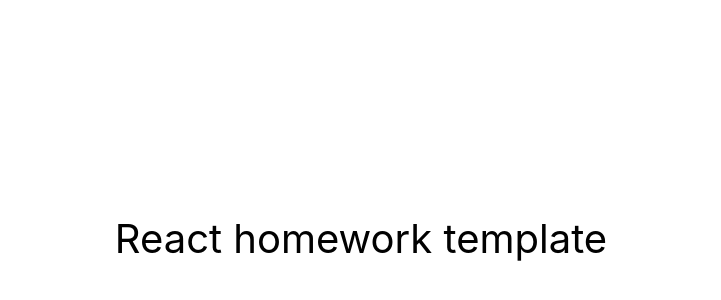
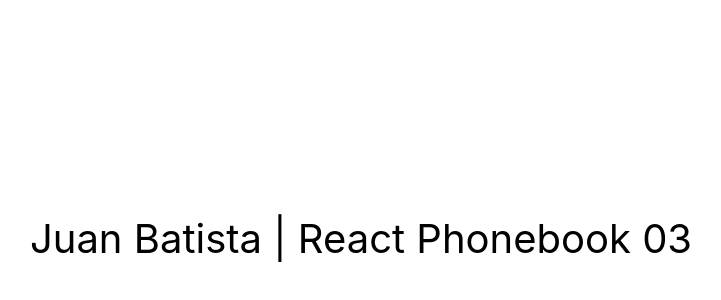
Before and after one commit to rhames86/SlimMom-FrontEnd, a React (Create React App) app: page / in a window 1280 px wide. Shown: the part 162-462 px from the top of the page, without its empty margins (279-1000 px from the left). Built offline with nearby package versions, Linux system fonts and the light colour scheme.

Commit message:
First test

```diff
--- a/src/components/App.jsx
+++ b/src/components/App.jsx
@@ -7,10 +7,10 @@
         justifyContent: 'center',
         alignItems: 'center',
         fontSize: 40,
-        color: '#010101'
+        color: '#010101',
       }}
     >
-      React homework template
+      Juan Batista | React Phonebook 03
     </div>
   );
 };
```
